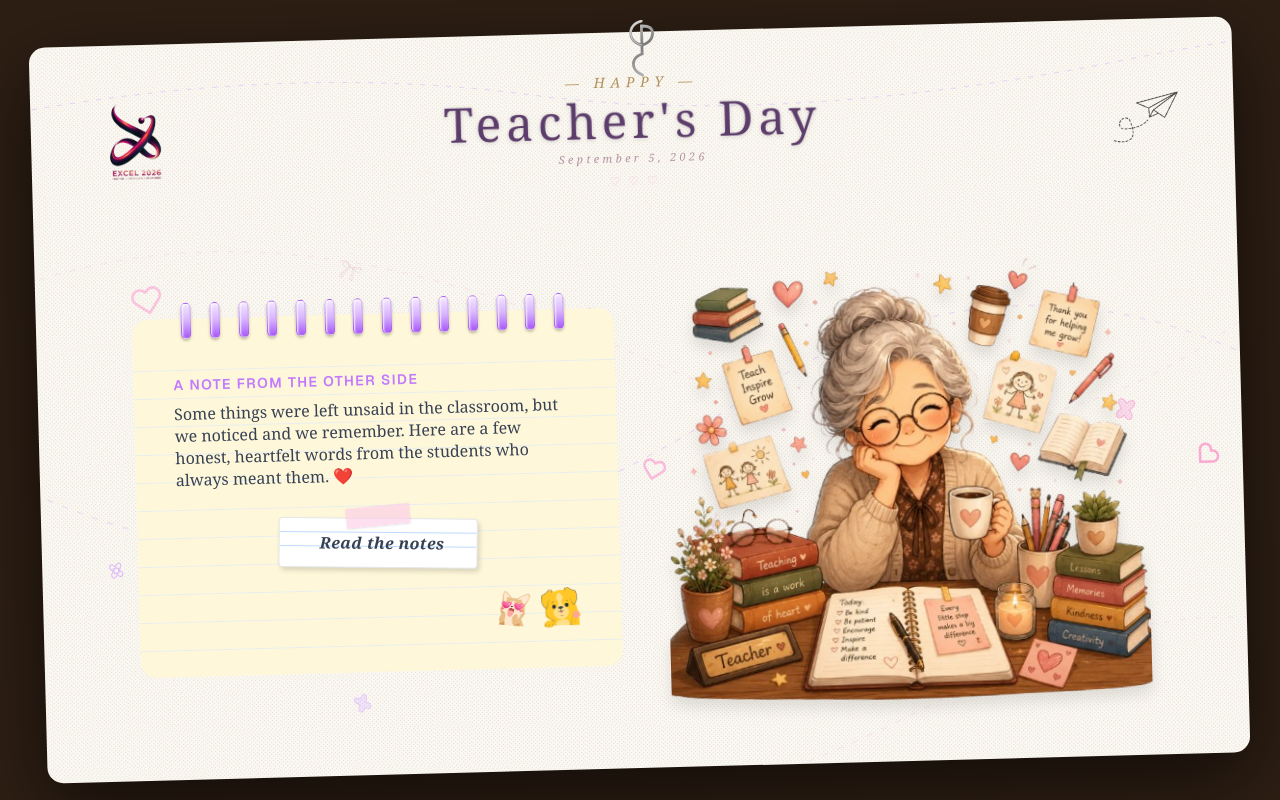
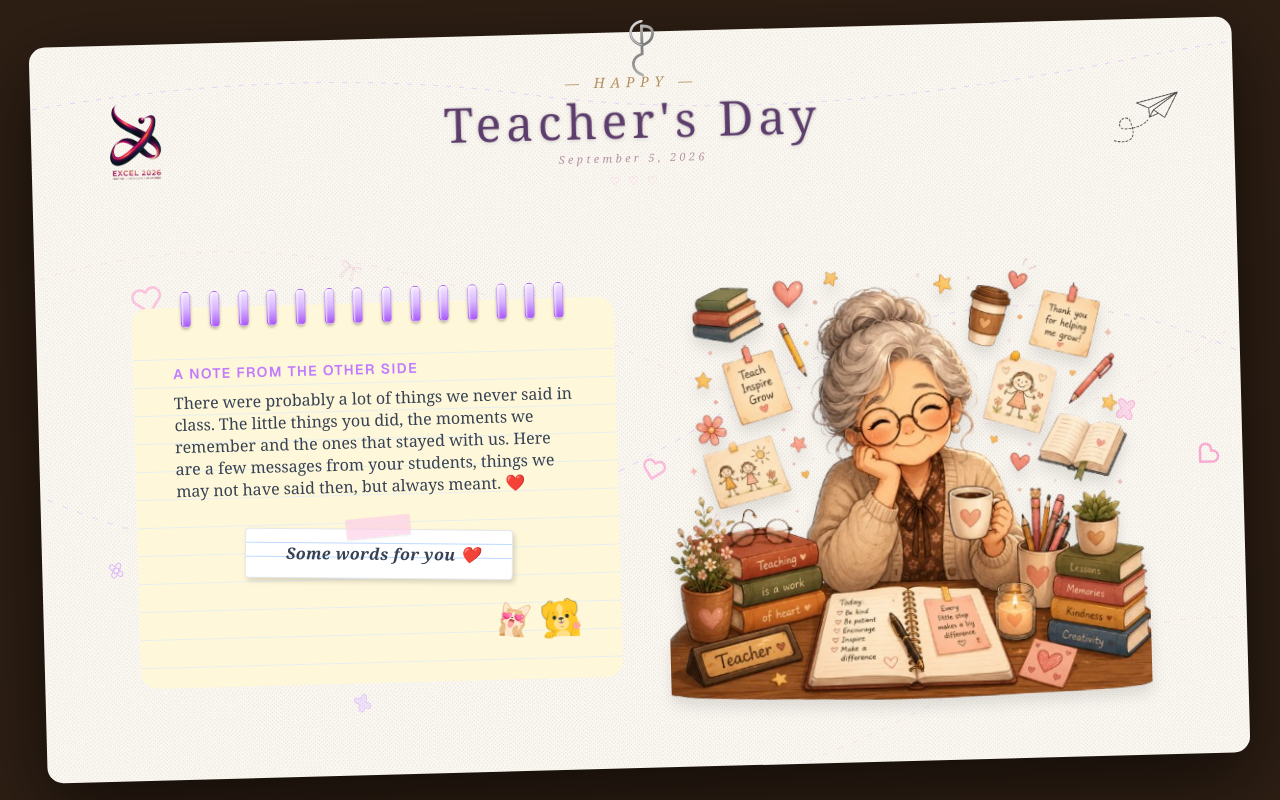
Before and after one commit to diyajojo/teachers-day, a Next.js app: page / in a window 1280 px wide. Built offline with nearby package versions, Linux system fonts and the light colour scheme.

Commit message:
chore: update hero section text for a more personal tone

```diff
--- a/src/components/Hero.tsx
+++ b/src/components/Hero.tsx
@@ -142,7 +142,7 @@ export default function Hero({ onReadNotes }: { onReadNotes: () => void }) {
                 A note from the other side
               </p>
               <p className="text-gray-700 text-sm md:text-base leading-snug mb-4">
-                Some things were left unsaid in the classroom, but we noticed and we remember. Here are a few honest, heartfelt words from the students who always meant them. ❤️
+           There were probably a lot of things we never said in class. The little things you did, the moments we remember and the ones that stayed with us. Here are a few messages from your students, things we may not have said then, but always meant. ❤️
               </p>
 
               <div className="flex justify-center mt-4 mb-2 relative">
@@ -155,7 +155,7 @@ export default function Hero({ onReadNotes }: { onReadNotes: () => void }) {
                       <div className="w-full h-[14px] border-b border-blue-200"></div>
                     </div>
                     <span className="relative z-10 font-[Georgia,serif] text-base italic font-semibold tracking-wide text-gray-700 ml-2 group-hover:text-pink-600 transition-colors">
-                      Read the notes
+                      Some words for you ❤️
                     </span>
                   </button>
                 </div>
```
